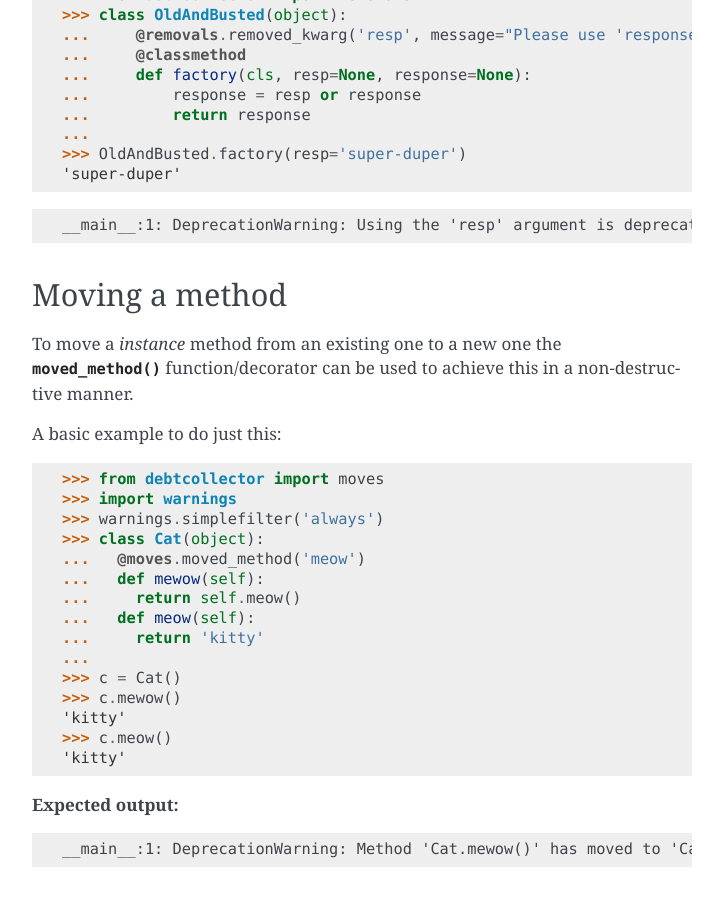
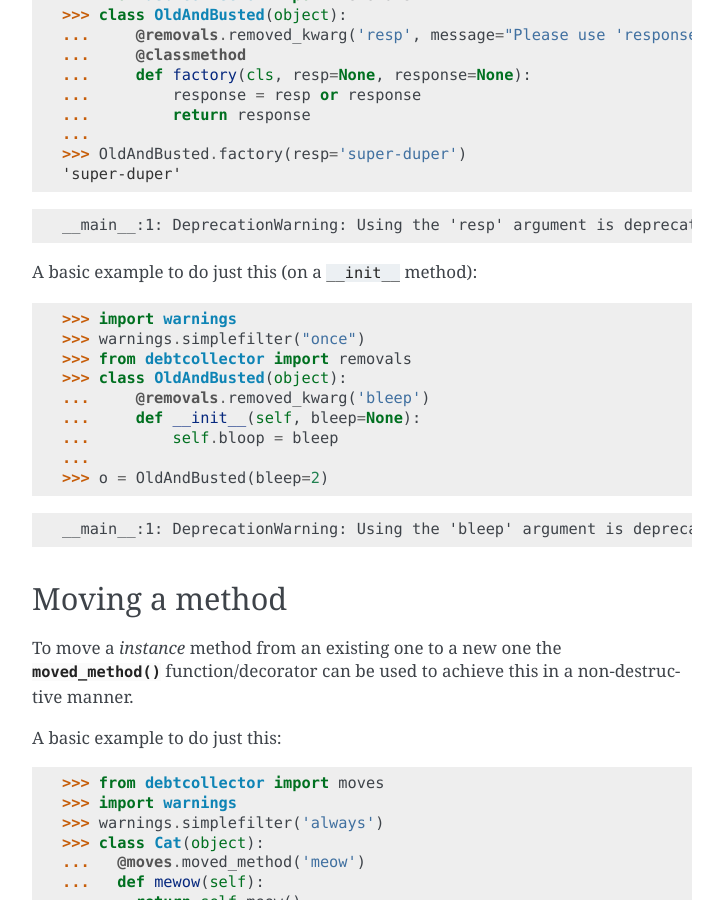
Before and after one commit to openstack/debtcollector, a Sphinx documentation site: the page built from doc/source/examples.rst, in a window 1280 px wide and 900 px high, scrolled down 1552 px. Shown: the whole window, without its empty margins (388-1111 px from the left). Built offline with Sphinx 7.4.7, drawn with Linux system fonts in a browser that asks for light colours.

Commit message:
Add @removals.removed_kwarg on an __init__ method
Closes-Bug: 1478679

Change-Id: Ie12a11dcbcbcdcf5da64b28ec868043ba2e2806a

```diff
--- a/doc/source/examples.rst
+++ b/doc/source/examples.rst
@@ -94,6 +94,24 @@ A basic example to do just this (on a classmethod):
 .. testoutput::
 
     __main__:1: DeprecationWarning: Using the 'resp' argument is deprecated: Please use 'response' instead
+
+A basic example to do just this (on a ``__init__`` method):
+
+.. doctest::
+
+    >>> import warnings
+    >>> warnings.simplefilter("once")
+    >>> from debtcollector import removals
+    >>> class OldAndBusted(object):
+    ...     @removals.removed_kwarg('bleep')
+    ...     def __init__(self, bleep=None):
+    ...         self.bloop = bleep
+    ...
+    >>> o = OldAndBusted(bleep=2)
+
+.. testoutput::
+
+    __main__:1: DeprecationWarning: Using the 'bleep' argument is deprecated
 
 Moving a method
 ---------------
```
